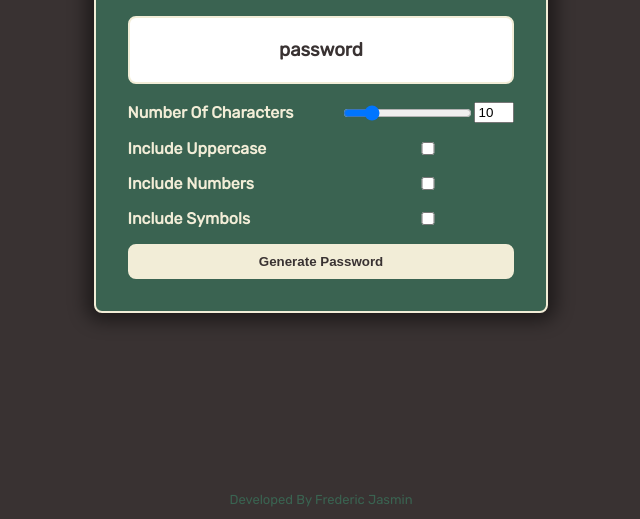
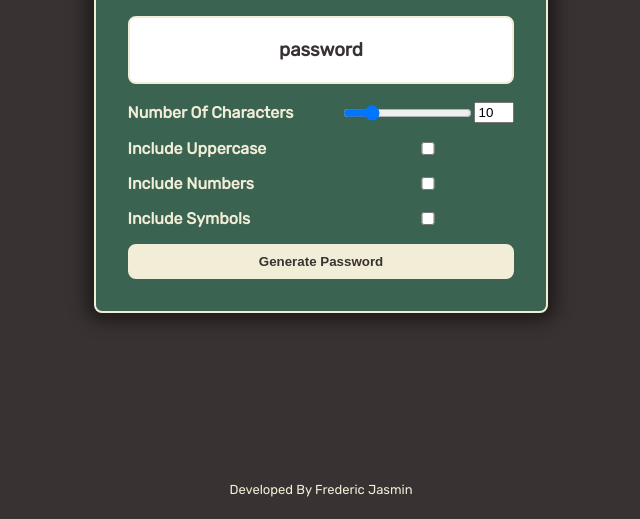
Before and after one commit to fredericjasmin/javascript-password-generator, a plain HTML site: page index.html in a window 1280 px wide. Shown: the part 281-800 px from the top of the page, without its empty margins (319-959 px from the left). Drawn offline with Linux system fonts and the light colour scheme.

Commit message:
Add files via upload

```diff
--- a/style.css
+++ b/style.css
@@ -94,14 +94,14 @@ footer {
     position: fixed;
     width: 100%;
     height: 5%;
-    bottom: 0px;
+    bottom: 10px;
     justify-content: space-between;
 }
 
 footer p {
     text-align: center;
     font-size: small;
-    color: var(--color2);
+    color: var(--color3);
 }
 
 @media (max-width: 500px) {
```
Also changed, not shown: index.html (line endings or trailing spaces).
